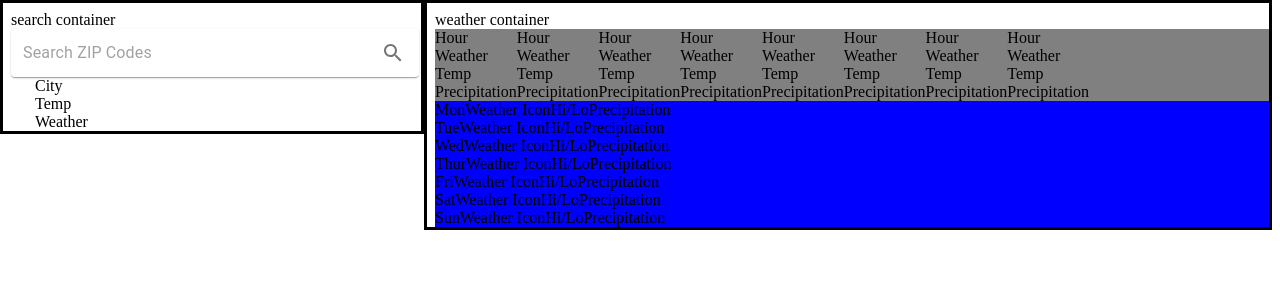
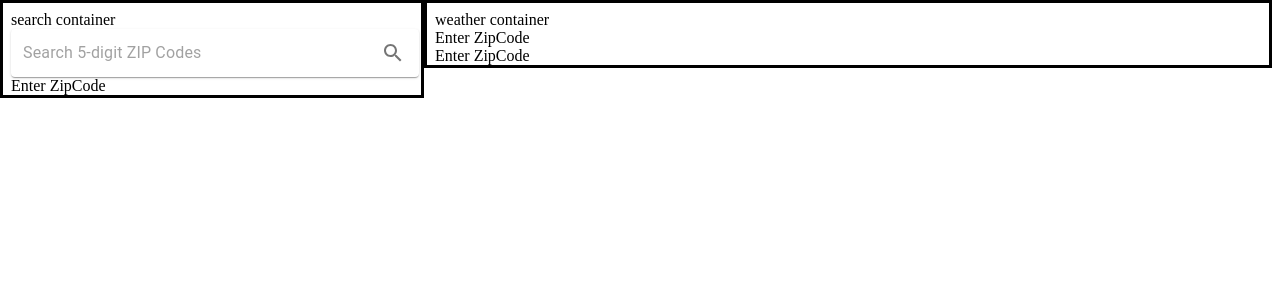
Before and after one commit to shabbyblue16/weather-app, a React app: page / in a window 1280 px wide. Shown: the top 300 px of the page. Built offline with nearby package versions, Linux system fonts and the light colour scheme.

Commit message:
Throttled apicalls to avoid hitting daily max

```diff
--- a/client/components/CityAndTemp.jsx
+++ b/client/components/CityAndTemp.jsx
@@ -4,17 +4,24 @@ import Grid from '@mui/material/Grid';
 import useApiCall from './queries';
 
 function CityAndTemp() {
-  const { data, isLoading, error } = useApiCall();
+  const {
+    data,
+    isLoading,
+    isIdle,
+    error,
+  } = useApiCall();
 
   if (isLoading) return 'Loading...';
 
   if (error) return `An error has occured: ${error.message}`;
 
+  if (isIdle) return <div>Enter ZipCode</div>;
+
   return (
     <Container component='div'>
       <Grid container direction='column'>
         <Grid item>
-          <div>City</div>
+          <div>{data.location.EnglishName}</div>
         </Grid>
         <Grid item>
           <div>Temp</div>
--- a/client/components/DailyForecast.jsx
+++ b/client/components/DailyForecast.jsx
@@ -1,8 +1,22 @@
 import * as React from 'react';
 import Box from '@mui/material/Box';
 import Grid from '@mui/material/Grid';
+import useApiCall from './queries';
 
 function DailyForecast() {
+  const {
+    data,
+    isLoading,
+    error,
+    isIdle,
+  } = useApiCall();
+
+  if (isLoading) return 'Loading...';
+
+  if (error) return `An error has occured: ${error.message}`;
+
+  if (isIdle) return <div>Enter ZipCode</div>;
+
   return (
     <Box sx={{ background: 'blue' }}>
       <Grid container direction='column'>
--- a/client/components/HourlyForecast.jsx
+++ b/client/components/HourlyForecast.jsx
@@ -1,8 +1,22 @@
 import * as React from 'react';
 import Box from '@mui/material/Box';
 import Grid from '@mui/material/Grid';
+import useApiCall from './queries';
 
 function HourlyForecast() {
+  const {
+    data,
+    isLoading,
+    error,
+    isIdle,
+  } = useApiCall();
+
+  if (isLoading) return 'Loading...';
+
+  if (error) return `An error has occured: ${error.message}`;
+
+  if (isIdle) return <div>Enter ZipCode</div>;
+
   return (
     <Box sx={{ background: 'grey' }}>
       <Grid container>
--- a/client/components/SearchBar.jsx
+++ b/client/components/SearchBar.jsx
@@ -7,16 +7,18 @@ import SearchIcon from '@mui/icons-material/Search';
 import { enabledState, zipCodeState } from './state';
 
 function SearchBar() {
+  const [input, setInput] = React.useState('');
   const [zipCode, setZipCode] = useRecoilState(zipCodeState);
   const [isEnabled, setIsEnabled] = useRecoilState(enabledState);
 
   const handleInput = (e) => {
-    setZipCode(e.target.value);
+    setInput(e.target.value);
   };
 
   const handleSearch = (e) => {
     e.preventDefault();
-    if (zipCode.length === 5) {
+    if (input.length === 5) {
+      setZipCode(input);
       setIsEnabled(true);
     } else {
       setIsEnabled(false);
@@ -35,8 +37,8 @@ function SearchBar() {
       }}
     >
       <InputBase
-        placeholder='Search ZIP Codes'
-        value={zipCode}
+        placeholder='Search 5-digit ZIP Codes'
+        value={input}
         onChange={handleInput}
         sx={{ ml: 1, flex: 1 }}
       />
--- a/client/components/WeatherContainer.jsx
+++ b/client/components/WeatherContainer.jsx
@@ -5,8 +5,6 @@ import DailyForecast from './DailyForecast';
 import useApiCall from './queries';
 
 function WeatherContainer() {
-  const { data, isLoading, error } = useApiCall();
-
   return (
     <Box component='div'>
       <div>weather container</div>
--- a/client/components/state/error.js
+++ /dev/null
@@ -1,8 +0,0 @@
-import { atom } from 'recoil';
-
-const errorState = atom({
-  key: 'Error',
-  default: null,
-});
-
-export default errorState;
--- a/client/components/state/index.js
+++ b/client/components/state/index.js
@@ -1,11 +1,7 @@
-import errorState from './error';
-import isLoadingState from './isLoading';
 import enabledState from './enabled';
 import zipCodeState from './zipCode';
 
 export {
-  errorState,
-  isLoadingState,
   enabledState,
   zipCodeState,
 };
--- a/client/components/state/isLoading.js
+++ /dev/null
@@ -1,8 +0,0 @@
-import { atom } from 'recoil';
-
-const isLoadingState = atom({
-  key: 'IsLoading',
-  default: false,
-});
-
-export default isLoadingState;
```
